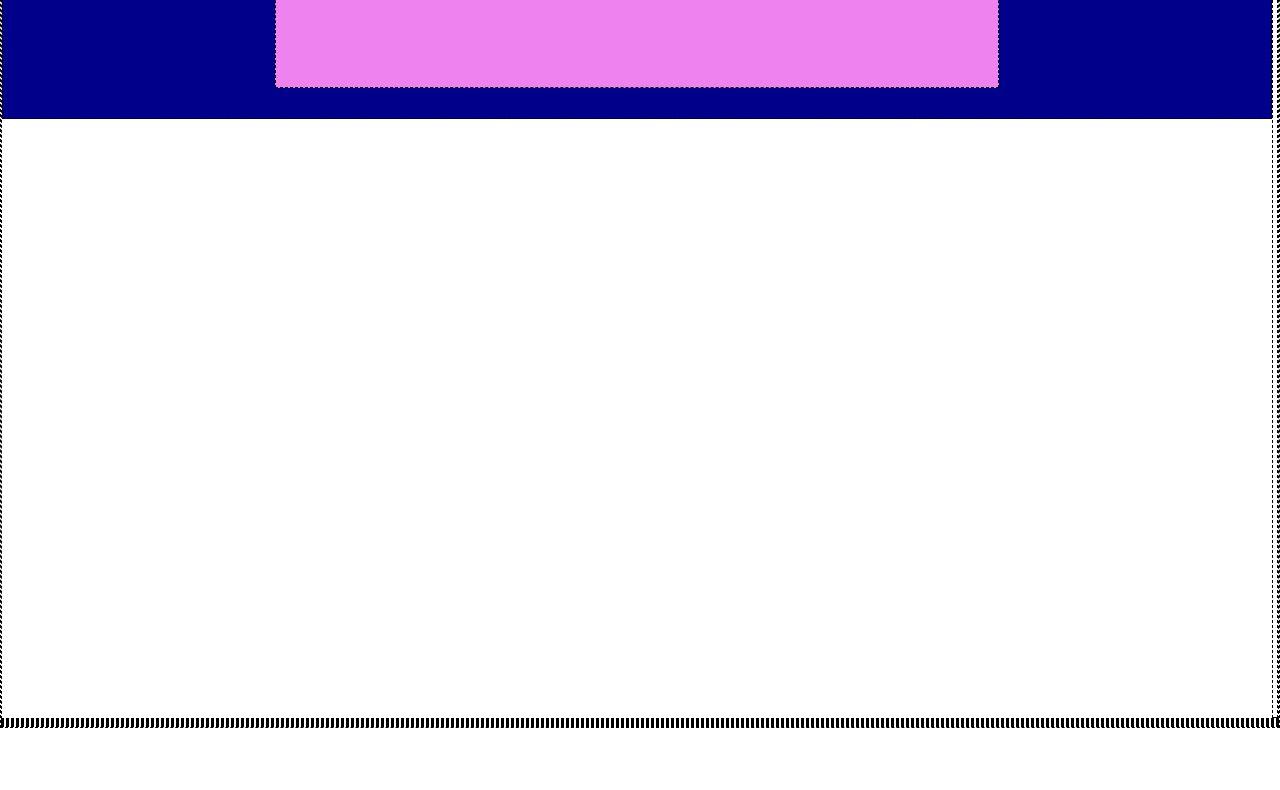
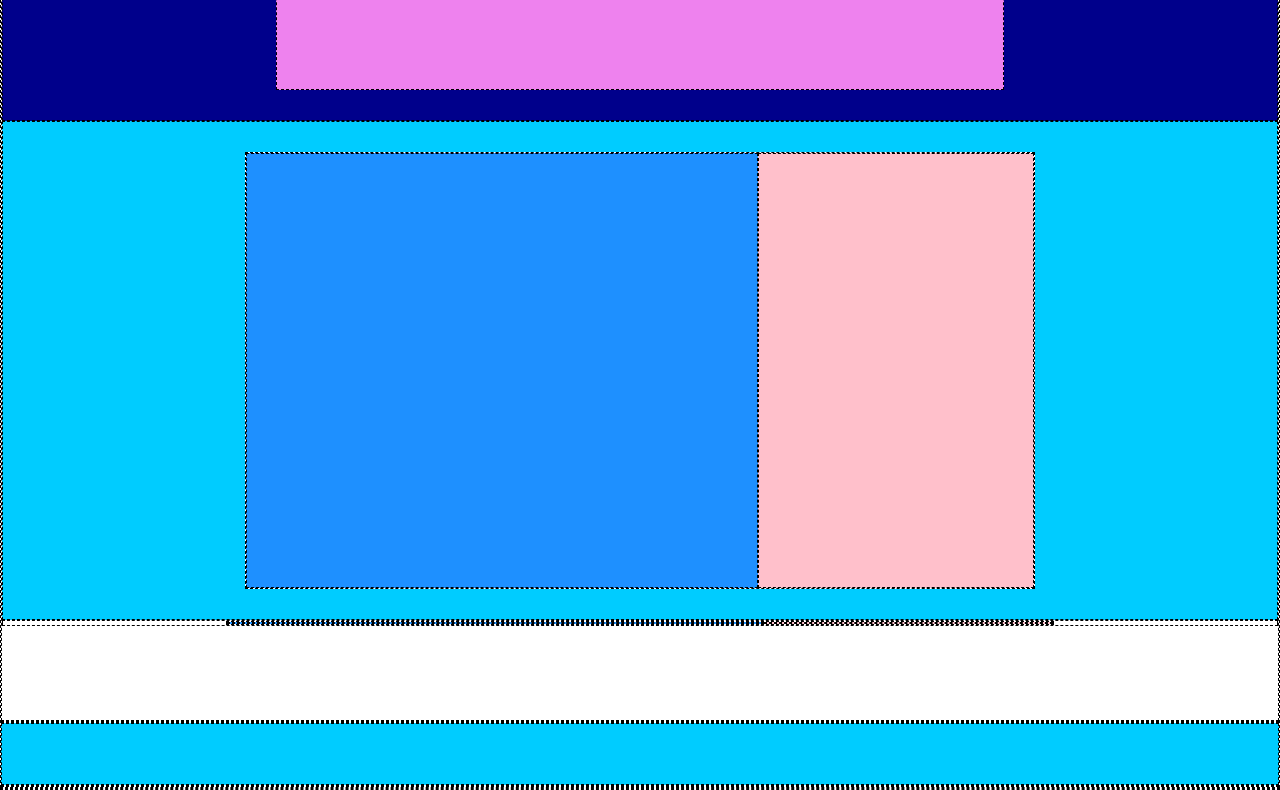
Before and after one commit to Gabbocnc/htmlcss-struttura-discord, a plain HTML site: page index.html in a window 1280 px wide. Shown: the part 342-1132 px from the top of the page. Before the commit the page ends 1070 px from the top, so only its background shows below. Drawn offline with Linux system fonts and the light colour scheme.

Commit message:
add 2nd part of main

```diff
--- a/css/style.css
+++ b/css/style.css
@@ -24,7 +24,7 @@
 }
 
 /* #region debug */
-.debug, div, section{
+.debug *{
     border: 1px dashed black;
 }
 
@@ -59,14 +59,16 @@
 /* #endregion header */
 /* #region main */
 .m-flex{
-    display: flex;
     height: 1000px;
+    flex-wrap: wrap
+
 }
+/* #region first part main */
 .bg-dblue{
     background-color: var(--dark-blue);
     height: 40%;
     width: 100%;
-    padding: 30px
+    padding: 30px;
 }
 .first-section{
     background-color: var(--pink);
@@ -74,3 +76,31 @@
     width: 60%;
     margin: auto;
 }
+/* #endregion first part main */
+ /* #region second part main */
+ .bg-white{
+    display: flex;
+    background-color: rgb(0, 204, 255);
+    padding: 30px;
+    height: 50%;
+    width: 100%;
+
+}
+.second-section{
+    display: flex;
+    height: 100%;
+    width: 65%;
+    margin: auto;
+    background-color: #ffffff;
+}
+.lblue{
+    background-color: var(--light-blue);
+    width: 65%;
+    height: 100%;
+}
+.salmon{
+    background-color: var(--salmon);
+    height: 100%;
+    width: 35%;
+} */
+/* #endregion second part main */
--- a/index.html
+++ b/index.html
@@ -24,13 +24,17 @@
             <section class="bg-dblue">
                 <div class="first-section"></div>
             </section>
-            <section class="bg-white">
-                <div class="w-flex">
+                <section class="bg-white">
+                    <div class="second-section">
+                        <div class="lblue"></div>
+                        <div class="salmon"></div>
+                    </div>
+            </section>
+            <section class="bg-lwood">
+                <div class="second-section">
                     <div class="lblue"></div>
                     <div class="salmon"></div>
                 </div>
-
-            </section>
 
 
 
@@ -58,7 +62,7 @@
 
 
 
-        <section class="bg-white"></section>
+
         <section class="bg-lwood"></section>
         <section class="bg-white"></section>
         <section class="bg-lwood"></section>
```
